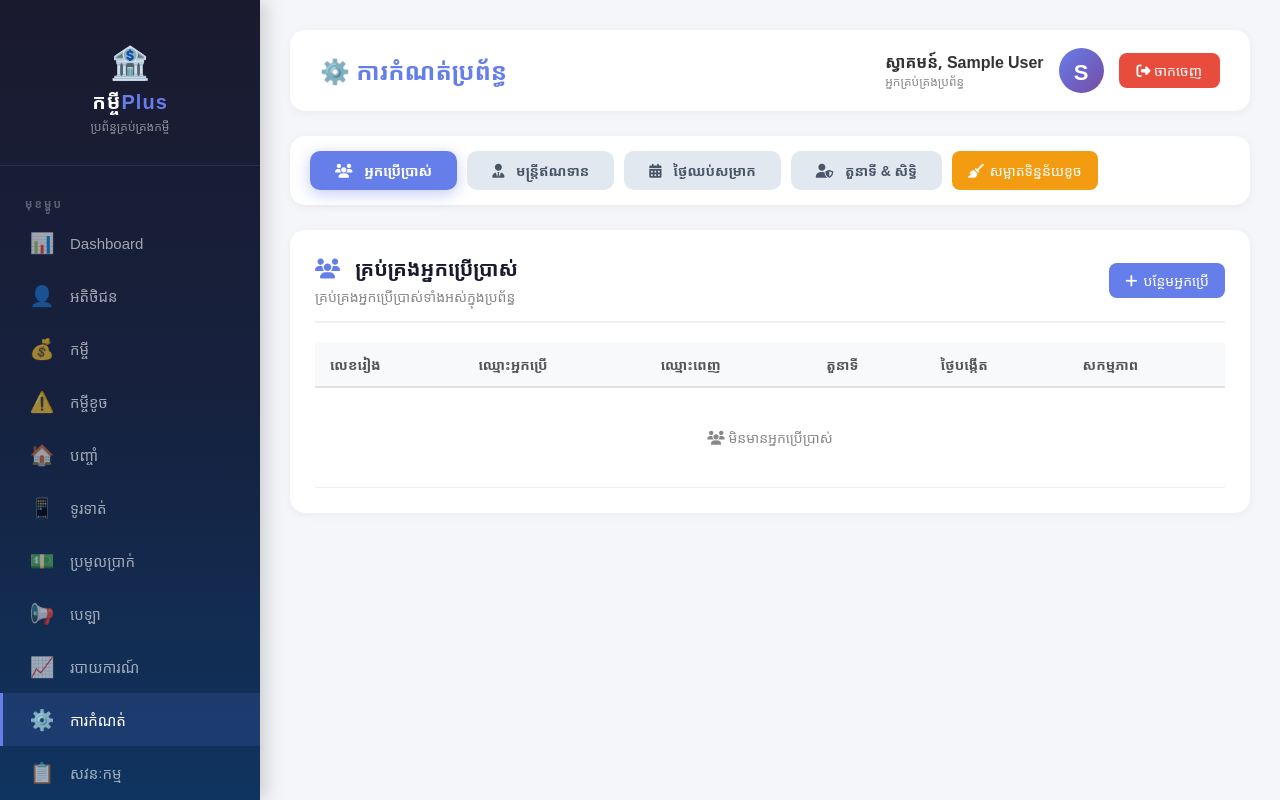
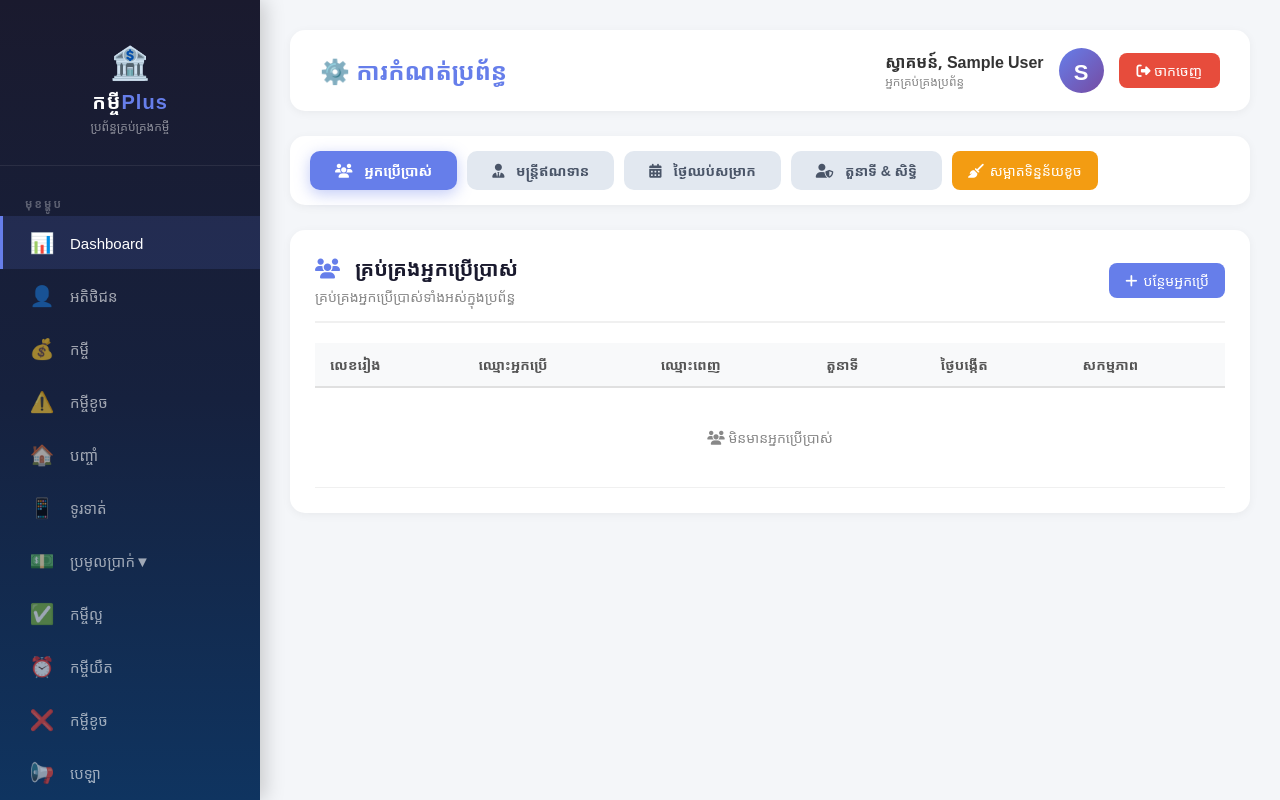
Before and after one commit to rithvannita5/loan, a Flask app: page /settings in a window 1280 px wide. Run offline with Flask 3, Linux system fonts and the light colour scheme; the visitor is signed in with stand-in values (Sample User, id 1); data that the repository does not hold is empty.

Commit message:
Update settings.html

```diff
--- a/templates/settings.html
+++ b/templates/settings.html
@@ -338,10 +338,9 @@
             <h2>កម្ចី<span>Plus</span></h2>
             <p>ប្រព័ន្ធគ្រប់គ្រងកម្ចី</p>
         </div>
-
         <div class="menu-label">មុខម្ហូប</div>
 
-        <a href="/dashboard" class="menu-item">
+        <a href="/dashboard" class="menu-item active">
             <span class="icon">📊</span>
             <span>Dashboard</span>
         </a>
@@ -371,10 +370,26 @@
             <span>ទូរទាត់</span>
         </a>
 
-        <a href="/collection" class="menu-item">
+        <!-- ===== COLLECTION WITH SUBMENU ===== -->
+        <div class="menu-item" onclick="toggleCollectionSubmenu(event)">
             <span class="icon">💵</span>
             <span>ប្រមូលប្រាក់</span>
-        </a>
+            <span class="arrow" id="collectionArrow">▼</span>
+        </div>
+        <div class="submenu-container" id="collectionSubmenu">
+            <a href="/collection_good" class="menu-item submenu-item">
+                <span class="icon">✅</span>
+                <span>កម្ចីល្អ</span>
+            </a>
+            <a href="/collection_late" class="menu-item submenu-item">
+                <span class="icon">⏰</span>
+                <span>កម្ចីយឺត</span>
+            </a>
+            <a href="/collection_bad" class="menu-item submenu-item">
+                <span class="icon">❌</span>
+                <span>កម្ចីខូច</span>
+            </a>
+        </div>
 
         <a href="/disbursement" class="menu-item">
             <span class="icon">📢</span>
@@ -386,7 +401,7 @@
             <span>របាយការណ៍</span>
         </a>
 
-        <a href="/settings" class="menu-item active">
+        <a href="/settings" class="menu-item">
             <span class="icon">⚙️</span>
             <span>ការកំណត់</span>
         </a>
```
